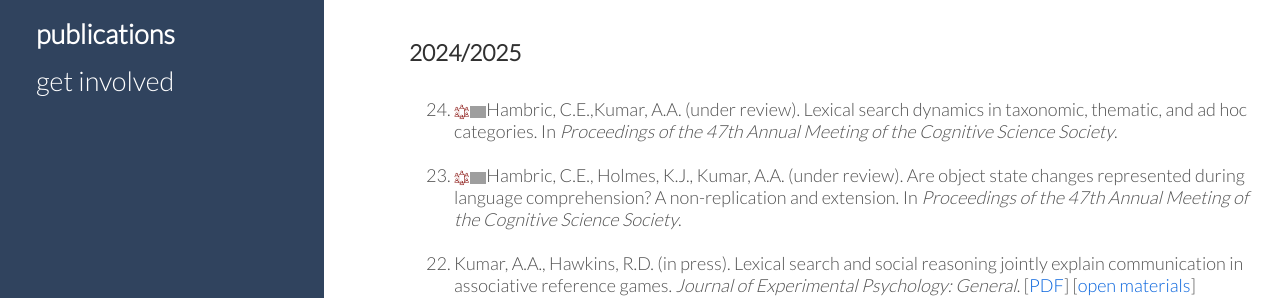
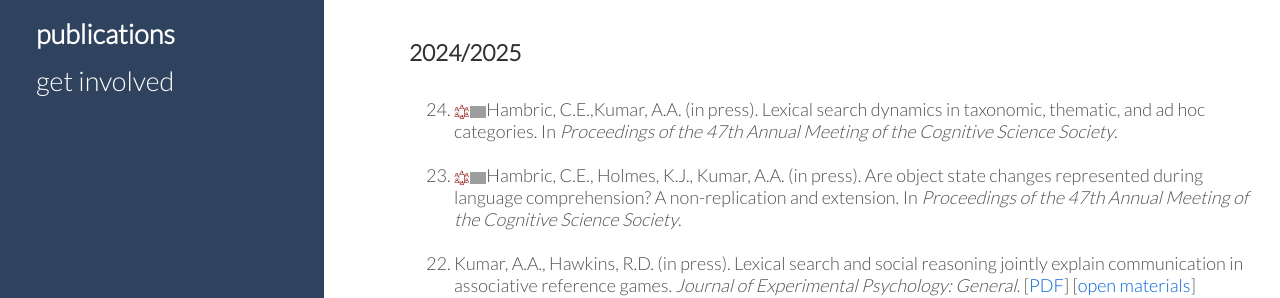
Before and after one commit to thelexiconlab/thelexiconlab.github.io, a Jekyll site: the page built from publications.html, in a window 1280 px wide and 900 px high. Shown: the part 438-736 px from the top of the window. Built offline with Jekyll 4.4.1, drawn with Linux system fonts in a browser that asks for light colours; Markdown is read by kramdown in place of the engine named in the settings; grey boxes are pictures that could not be loaded.

Commit message:
update pubs

```diff
--- a/publications.html
+++ b/publications.html
@@ -18,8 +18,8 @@ order: 4
 <li><div><img src ="/images/icons/phd-icon.png" alt=" icon" class = "papericon" title="postdoc">Hambric, C.E., <img src ="/images/icons/undergrad.png" alt="ug icon" class = "papericon" title="undergraduate author">Sides, J., Holmes, K., Kumar, A.A. (in prep.). Boundary conditions in mental representations of object-state changes: A non-replication and extension.</div></li><br>
 <li><div>Kumar, A.A. (in prep.). Novel word learning from co-occurrence.</div></li><br>
 <h3 class="unindent"> 2024/2025 </h3><br>
-<li><div><img src ="/images/icons/conference.png" alt="conference icon" class = "papericon"><img src ="/images/icons/phd-icon.png" alt=" icon" class = "papericon" title="postdoc">Hambric, C.E.,Kumar, A.A. (under review). Lexical search dynamics in taxonomic, thematic, and ad hoc categories. In <i> Proceedings of the 47th Annual Meeting of the Cognitive Science Society</i>.</div></li><br>
-<li><div><img src ="/images/icons/conference.png" alt="conference icon" class = "papericon"><img src ="/images/icons/phd-icon.png" alt=" icon" class = "papericon" title="postdoc">Hambric, C.E., Holmes, K.J., Kumar, A.A. (under review). Are object state changes represented during language comprehension? A non-replication and extension. In <i> Proceedings of the 47th Annual Meeting of the Cognitive Science Society</i>.</div></li><br>
+<li><div><img src ="/images/icons/conference.png" alt="conference icon" class = "papericon"><img src ="/images/icons/phd-icon.png" alt=" icon" class = "papericon" title="postdoc">Hambric, C.E.,Kumar, A.A. (in press). Lexical search dynamics in taxonomic, thematic, and ad hoc categories. In <i> Proceedings of the 47th Annual Meeting of the Cognitive Science Society</i>.</div></li><br>
+<li><div><img src ="/images/icons/conference.png" alt="conference icon" class = "papericon"><img src ="/images/icons/phd-icon.png" alt=" icon" class = "papericon" title="postdoc">Hambric, C.E., Holmes, K.J., Kumar, A.A. (in press). Are object state changes represented during language comprehension? A non-replication and extension. In <i> Proceedings of the 47th Annual Meeting of the Cognitive Science Society</i>.</div></li><br>
 <li><div>Kumar, A.A., Hawkins, R.D. (in press). Lexical search and social reasoning jointly explain communication in associative reference games. <i>Journal of Experimental Psychology: General</i>. [<a href="https://osf.io/preprints/psyarxiv/3a9kq" target="_blank" style="color:#0864dd;">PDF</a>] [<a href="https://github.com/hawkrobe/lexical-search-and-pragmatics" target="_blank" style="color:#0864dd;">open materials</a>]</div></li><br>
 <li><div>Kumar, A.A., Lundin, N.B, Jones, M.N.(2025). What’s in <i>my</i> cluster? Evaluating automated clustering methods to understand idiosyncratic search behavior in verbal fluency. <i>Journal of Memory and Language</i>. [<a href="https://osf.io/preprints/psyarxiv/9anmr" target="_blank" style="color:#0864dd;">PDF</a>] [<a href="https://github.com/thelexiconlab/whats-in-my-cluster" target="_blank" style="color:#0864dd;">open materials</a>]</div></li><br>
 <li><div><img src ="/images/icons/conference.png" alt="conference icon" class = "papericon">Kumar, A.A., <img src ="/images/icons/undergrad.png" alt="ug icon" class = "papericon" title="undergraduate author">Kang, M., Kronenberger, W.G., Jones, M.N., Pisoni, D. (2024). Structure and process-level lexical interactions in memory search: A case study of individuals with cochlear implants and normal hearing. In <i> Proceedings of the 46th Annual Meeting of the Cognitive Science Society</i>.[<a href="https://drive.google.com/file/d/1bVGQ8VQP5yoAcPEwUccNU6PJAWGw3vG1/view?usp=sharing" target="_blank" style="color:#0864dd;">PDF</a>] [<a href="https://github.com/thelexiconlab/cochlear-project" target="_blank" style="color:#0864dd;">open materials</a>]</div></li><br>
```
